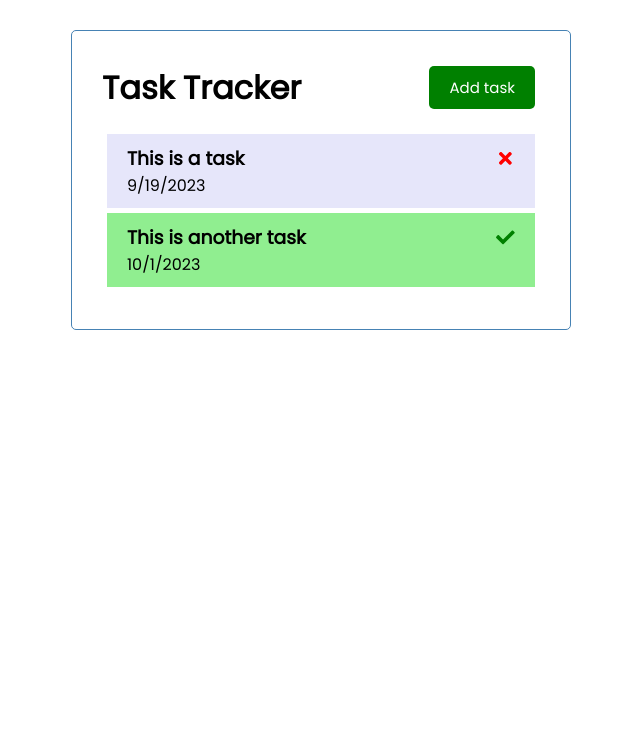
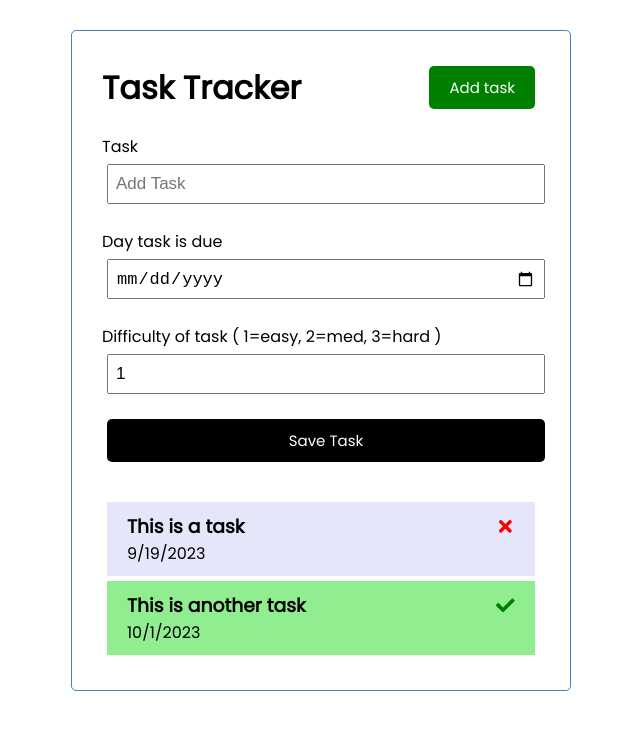
Before and after one commit to Galitie/habit-hatcher, a React (Create React App) app: page / in a window 1280 px wide. Shown: the top 730 px of the page, without its empty margins (319-959 px from the left). Built offline with nearby package versions, Linux system fonts and the light colour scheme.

Commit message:
added form design

```diff
--- a/src/App.js
+++ b/src/App.js
@@ -1,6 +1,7 @@
 import Header from "./components/Header";
 import Tasks from "./components/Tasks";
 import { useState } from "react";
+import AddTask from "./components/AddTask";
 
 function App() {
   const [tasks, setTasks] = useState([
@@ -8,6 +9,7 @@ function App() {
       id: 1,
       text: "This is a task",
       dateDue: "9/19/2023",
+      difficulty: 1,
       completed: false,
     },
 
@@ -15,6 +17,7 @@ function App() {
       id: 2,
       text: "This is another task",
       dateDue: "10/1/2023",
+      difficulty: 2,
       completed: true,
     },
   ]);
@@ -36,6 +39,7 @@ function App() {
   return (
     <div className="container">
       <Header />
+      <AddTask />
       {tasks.length > 0 ? (
         <Tasks tasks={tasks} onDelete={deleteTask} onToggle={toggleComplete} />
       ) : (
--- a/src/components/AddTask.js
+++ b/src/components/AddTask.js
@@ -1,5 +1,44 @@
+import { useState } from "react";
+
 function AddTask() {
-  return <form>AddTask</form>;
+  const [text, setText] = useState("");
+  const [day, setDay] = useState("");
+  const [difficulty, setDifficulty] = useState("1");
+
+  return (
+    <form className="add-form">
+      <div className="form-control">
+        <label>Task</label>
+        <input
+          type="text"
+          placeholder="Add Task"
+          value={text}
+          onChange={(e) => setText(e.target.value)}
+        />
+      </div>
+      <div className="form-control">
+        <label>Day task is due</label>
+        <input
+          type="date"
+          value={day}
+          onChange={(e) => setDay(e.target.value)}
+        />
+      </div>
+      <div className="form-control">
+        <label>Difficulty of task ( 1=easy, 2=med, 3=hard )</label>
+        <input
+          type="number"
+          min="1"
+          max="3"
+          placeholder="1"
+          value={difficulty}
+          onChange={(e) => setDifficulty(e.target.value)}
+        />
+      </div>
+
+      <input type="submit" value="Save Task" className="btn btn-block"></input>
+    </form>
+  );
 }
 
 export default AddTask;
```
